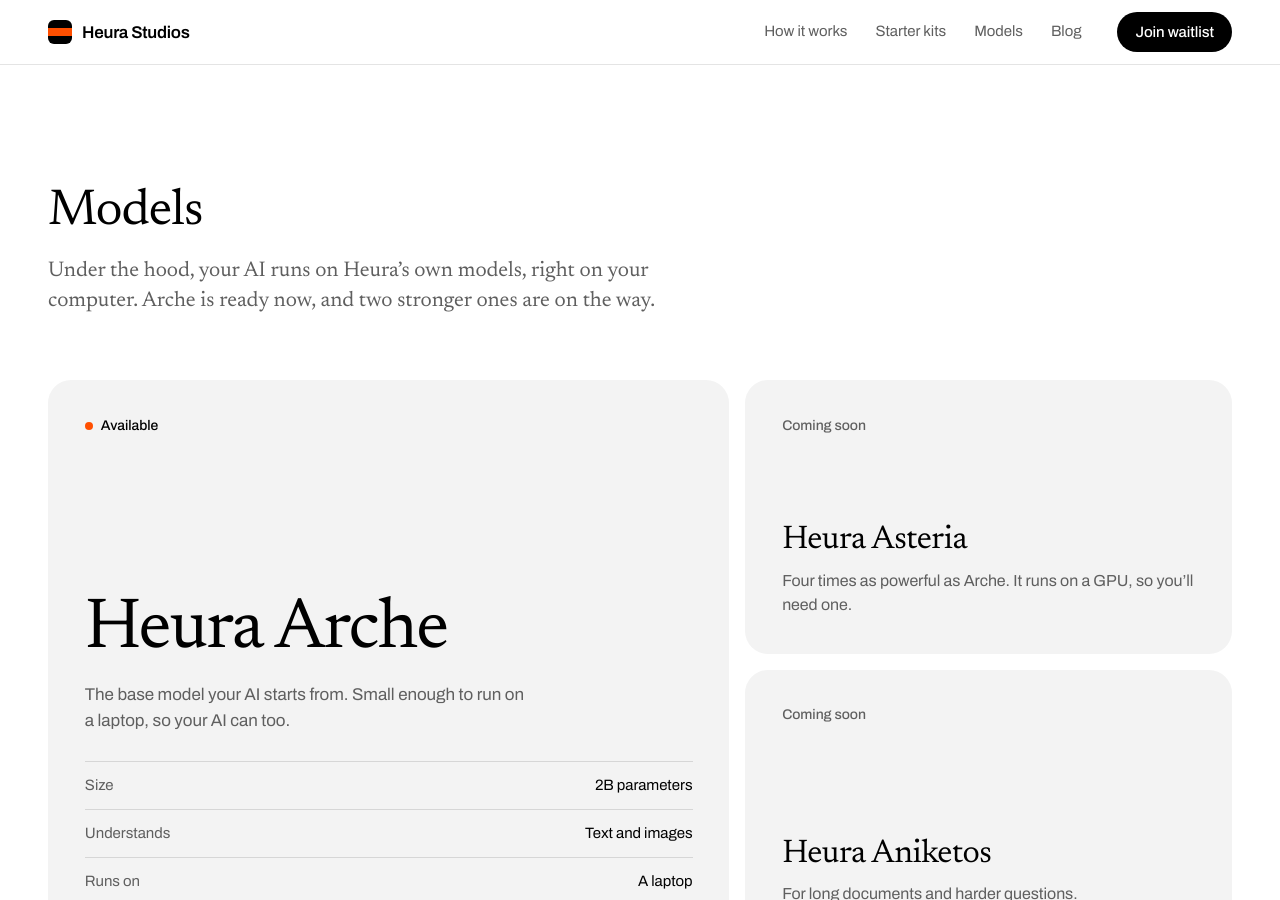
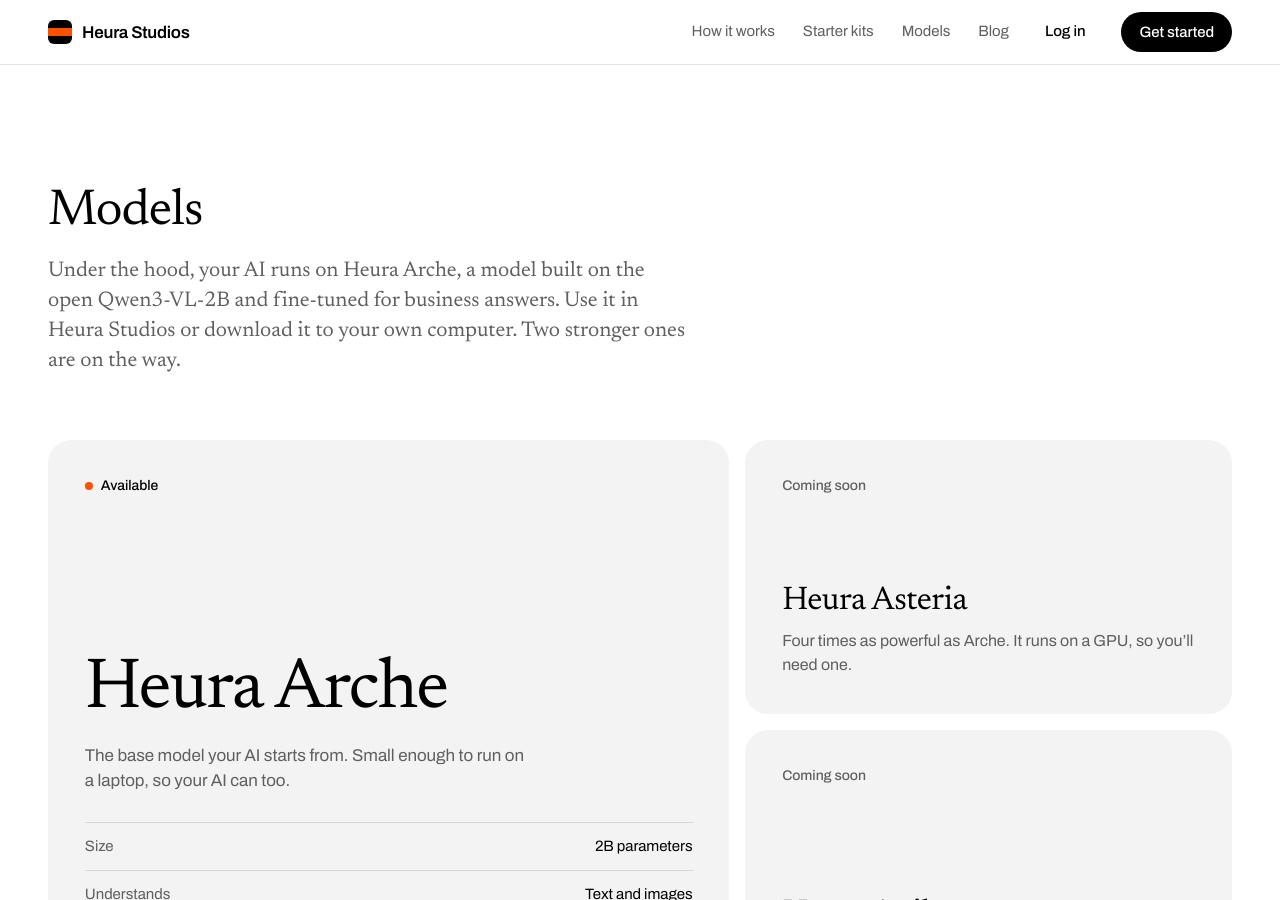
Before and after one commit to ilammas/heurastudios-site, a Jekyll site: the page index.html, which Jekyll copies as it is, in a window 1280 px wide and 900 px high, scrolled down 5226 px. Built offline with Jekyll 4.4.1, drawn with Linux system fonts in a browser that asks for light colours; some of the changed text lies outside the part shown.

Commit message:
Launch: Get started and Log in open app.heurastudios.com
The home page's Join waitlist buttons become Get started (app.heurastudios.com/signup), with Log in (app.heurastudios.com/login) beside it in the header and the footer. The Models lead names the model Heura Arche is built on (Qwen3-VL-2B).

Co-Authored-By: Claude Opus 5.5 <noreply@anthropic.com>
Claude-Session: https://claude.ai/code/session_01TQm1MFngULX6DKrAw5nCjB

```diff
--- a/index.html
+++ b/index.html
@@ -44,7 +44,8 @@
       <a href="#models">Models</a>
       <a href="/blog/">Blog</a>
     </nav>
-    <a class="ov-btn ov-btn-primary ov-btn-small" href="/waitlist/">Join waitlist</a>
+    <a class="ov-nav-login" href="https://app.heurastudios.com/login">Log in</a>
+    <a class="ov-btn ov-btn-primary ov-btn-small" href="https://app.heurastudios.com/signup">Get started</a>
   </div>
 </header>
 
@@ -59,7 +60,7 @@
         <div class="ov-intro-side">
           <p class="ov-lead ov-hero-lead" data-reveal style="--d:.24s">Heura Studios turns the documents, rules and answers you already have into an assistant for your customers or your team. Teach it, test it, then put it on your website.</p>
           <div class="ov-actions" data-reveal style="--d:.34s">
-            <a class="ov-btn ov-btn-primary" href="/waitlist/">Join waitlist</a>
+            <a class="ov-btn ov-btn-primary" href="https://app.heurastudios.com/signup">Get started</a>
             <a class="ov-btn ov-btn-quiet" href="#how">See how it works</a>
           </div>
         </div>
@@ -197,7 +198,7 @@
     <div class="ov-wrap">
       <div class="ov-head">
         <h2 id="ov-models-title" class="ov-h2" data-reveal>Models</h2>
-        <p class="ov-section-lead" data-reveal style="--d:.08s">Under the hood, your AI runs on Heura’s own models, right on your computer. Arche is ready now, and two stronger ones are on the way.</p>
+        <p class="ov-section-lead" data-reveal style="--d:.08s">Under the hood, your AI runs on Heura Arche, a model built on the open Qwen3-VL-2B and fine-tuned for business answers. Use it in Heura Studios or download it to your own computer. Two stronger ones are on the way.</p>
       </div>
       <div class="ov-models">
         <article class="ov-panel ov-model ov-model-main" aria-labelledby="ov-arche" data-reveal="pop">
@@ -244,7 +245,7 @@
       <div class="ov-intro-side" data-reveal style="--d:.12s">
         <p class="ov-lead">Get an email when the Heura Studios beta opens.</p>
         <div class="ov-actions">
-          <a class="ov-btn ov-btn-primary" href="/waitlist/">Join waitlist</a>
+          <a class="ov-btn ov-btn-primary" href="https://app.heurastudios.com/signup">Get started</a>
         </div>
       </div>
     </div>
@@ -264,7 +265,8 @@
             <li><a href="/#how">How it works</a></li>
             <li><a href="/#kits">Starter kits</a></li>
             <li><a href="/#models">Models</a></li>
-            <li><a href="/waitlist/">Join waitlist</a></li>
+            <li><a href="https://app.heurastudios.com/signup">Get started</a></li>
+            <li><a href="https://app.heurastudios.com/login">Log in</a></li>
             <li><a href="/blog/">Blog</a></li>
           </ul>
         </nav>
--- a/site.css
+++ b/site.css
@@ -146,9 +146,22 @@ button, input { font: inherit; color: inherit; }
   font-size: 15px; color: var(--ink-2); transition: color .15s ease;
 }
 @media (hover: hover) { .ov-nav a:hover { color: var(--ink); } }
+.ov-nav-login {
+  display: inline-flex; align-items: center; flex: none; min-height: 44px; padding: 0 12px; margin-left: -12px; border-radius: 8px;
+  font-size: 15px; font-weight: 500; color: var(--ink); white-space: nowrap;
+}
 .ov-top-row > .ov-btn { flex: none; }
 @media (max-width: 759px) {
   .ov-nav { display: none; }
+  .ov-nav-login { margin-left: auto; }
+  .ov-top-row > .ov-btn { margin-left: 0; }
+}
+@media (max-width: 419px) {   /* a phone: the logo, Log in and Get started share 360 px */
+  .ov-top-row { gap: 10px; }
+  .ov-nav-login { padding: 0 6px; margin-right: -6px; }
+}
+@media (max-width: 359px) {   /* the narrowest phones: Log in stays in the footer */
+  .ov-nav-login { display: none; }
   .ov-top-row > .ov-btn { margin-left: auto; }
 }
 
```
